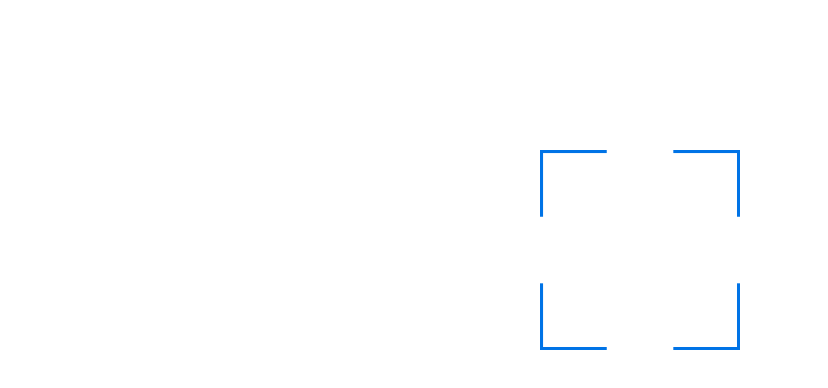
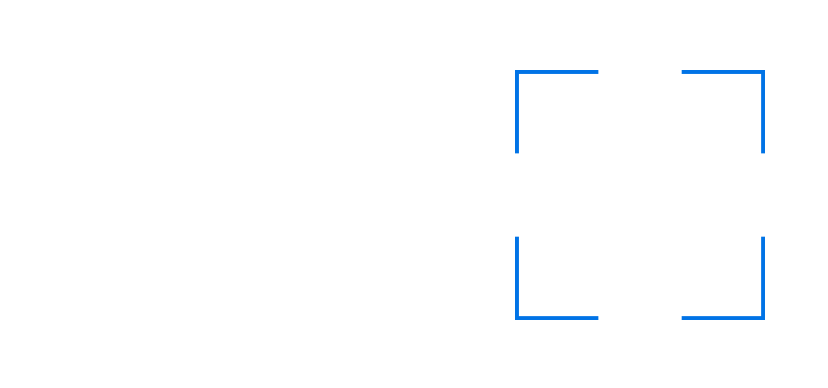
Before and after one commit to pagopa/ssi-checker-poc, a Next.js app: page /reader in a window 1280 px wide. Shown: the part 250-638 px from the top of the page, without its empty margins (0-828 px from the left). Built offline with nearby package versions, Linux system fonts and the light colour scheme.

Commit message:
fix: aligned viewfinder

```diff
--- a/pages/reader.tsx
+++ b/pages/reader.tsx
@@ -31,13 +31,9 @@ const Reader: NextPage = () => {
           width: width,
           height: height,
         }}
-        onResult={(result, error) => {
+        onResult={(result) => {
           if (!!result) {
             router.push('/success');
-          }
-
-          if (!!error) {
-            console.info(error);
           }
         }}
       />
--- a/styles/Reader.module.css
+++ b/styles/Reader.module.css
@@ -8,8 +8,8 @@
   position: absolute;
   left: 0;
   right: 0;
-  top: 50%;
+  top: 40%;
   margin-left: auto;
   margin-right: auto;
-  width: 200px;
+  width: 250px;
 }
```
